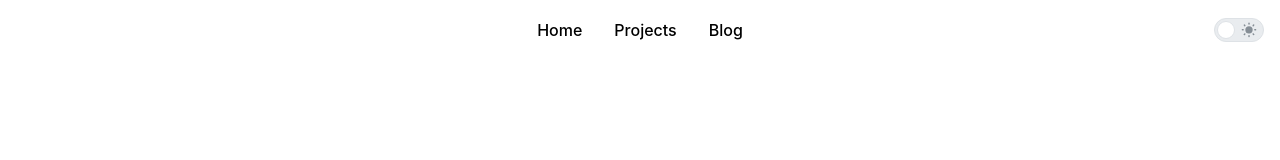
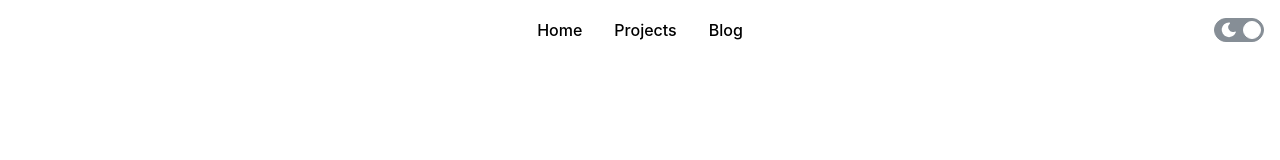
Before and after one commit to LiamMahoney/website-mantine, a Next.js app: page / in a window 1280 px wide. Shown: the top 160 px of the page. Built offline with nearby package versions, Linux system fonts and the light colour scheme.

Commit message:
uses computed color scheme

```diff
--- a/components/ColorSchemeToggle/ColorSchemeToggle.tsx
+++ b/components/ColorSchemeToggle/ColorSchemeToggle.tsx
@@ -1,7 +1,7 @@
 'use client';
 
 import { useState, useContext } from 'react';
-import { Switch, useMantineColorScheme } from '@mantine/core';
+import { Switch, useComputedColorScheme, useMantineColorScheme } from '@mantine/core';
 import { IconSunFilled, IconMoonFilled } from '@tabler/icons-react';
 import classes from './ColorSchemeToggle.module.css';
 import { HydrationContext } from '@/src/context/HydrationContext';
@@ -11,9 +11,10 @@ type Props = {
 }
 
 export function ColorSchemeToggle( { size }: Props) {
-    //TODO: use computedColorScheme - https://mantine.dev/theming/color-schemes/#use-computed-color-scheme-hook
-    const { toggleColorScheme, colorScheme} = useMantineColorScheme();
-    const [ checked, setChecked ] = useState(colorScheme === 'dark');
+    const { toggleColorScheme } = useMantineColorScheme();
+    const computredColorScheme = useComputedColorScheme('dark');
+
+    const [ checked, setChecked ] = useState(computredColorScheme === 'dark');
     // fixes server - client hydration mismatch issue
     const hydrated = useContext(HydrationContext);
 
```
